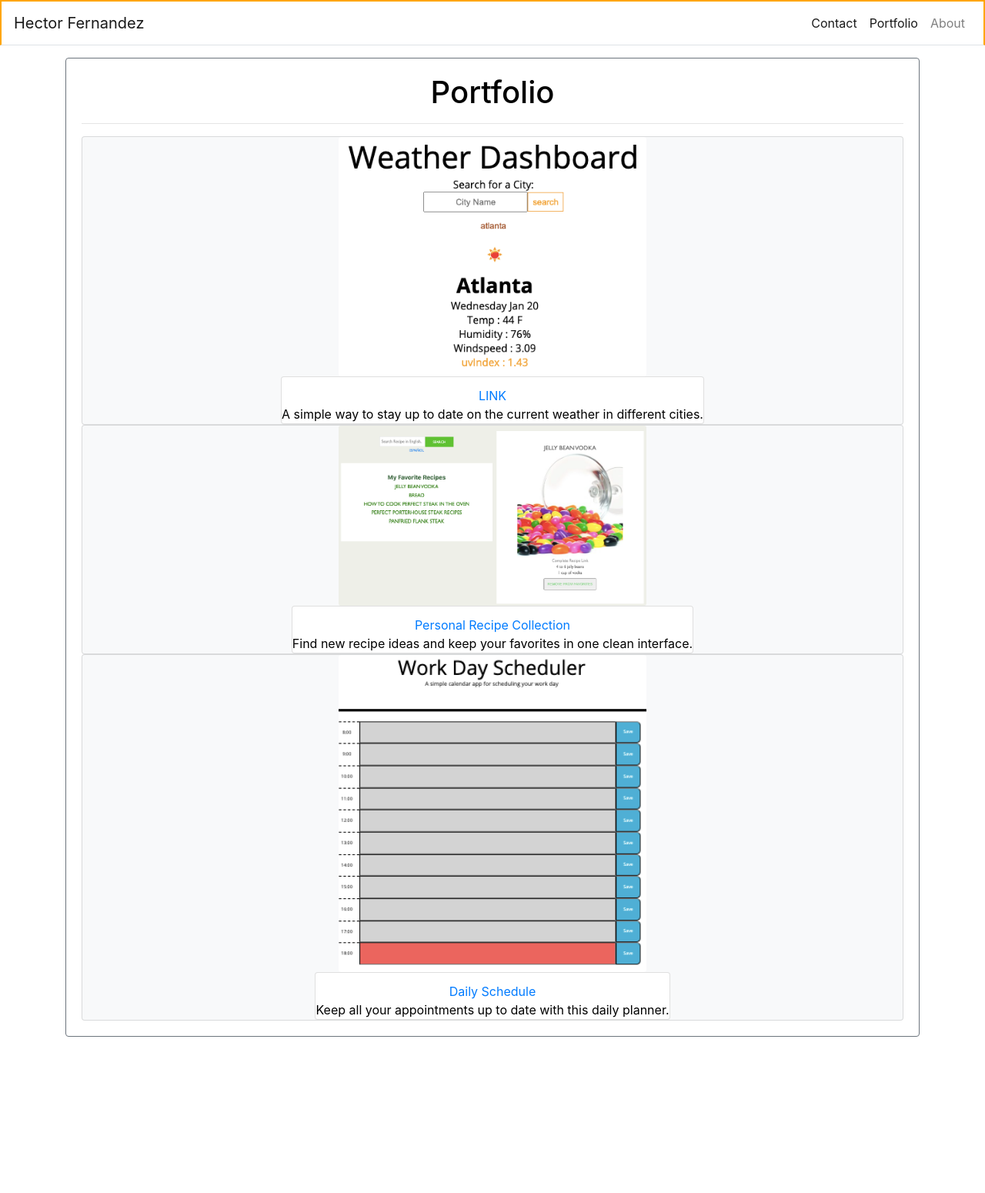
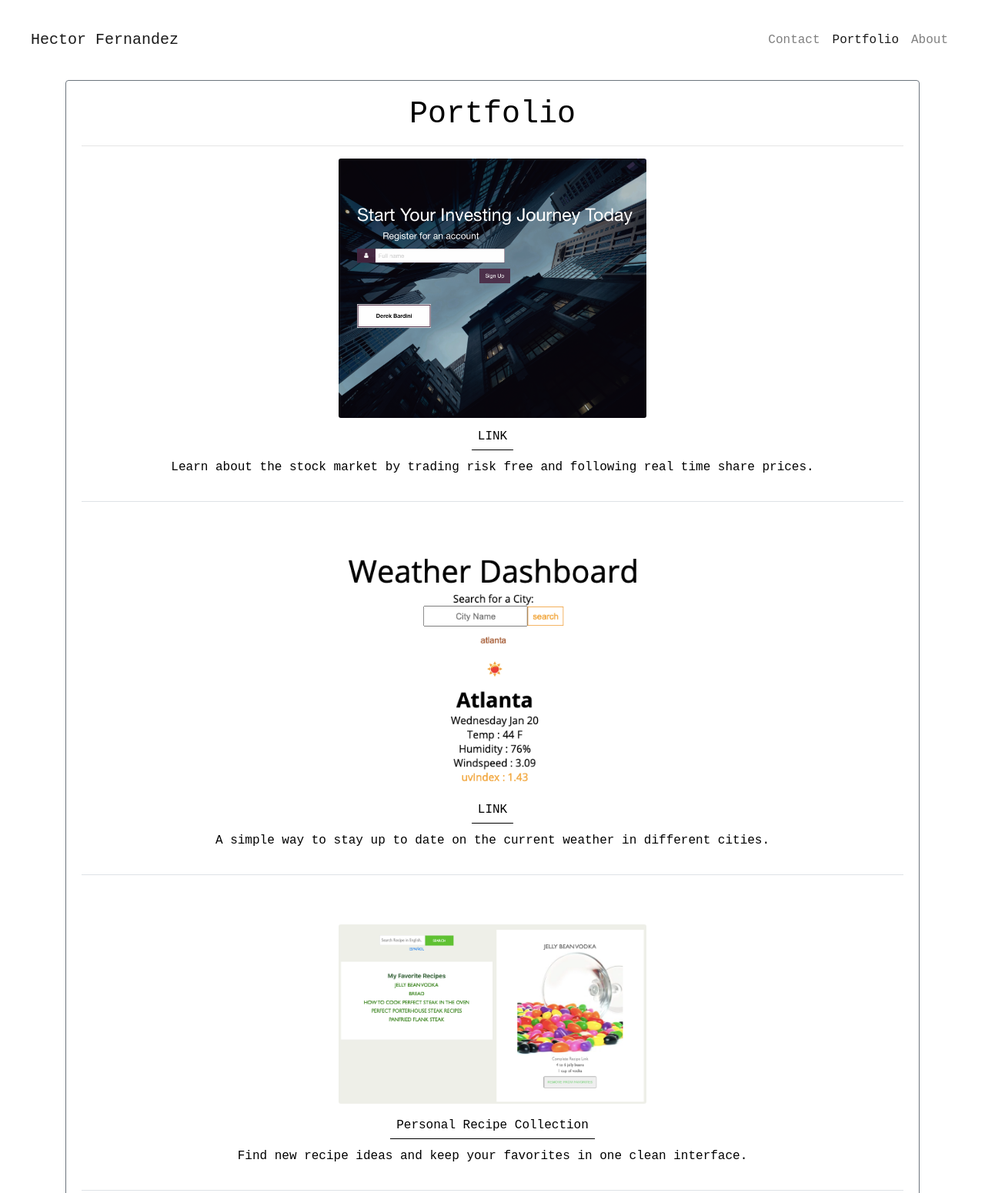
Before and after one commit to hkfernandez/Portfolio, a plain HTML site: page portfolio.html in a window 1280 px wide. Shown: the top 1550 px of the page at 77% size. Before the commit the page ends 1347 px from the top, so only its background shows below. Drawn offline with nearby package versions, Linux system fonts and the light colour scheme.

Commit message:
added stock project to portfolio and improved styling - added link to resume and corrected link to linked-in

```diff
--- a/assets/style/style.css
+++ b/assets/style/style.css
@@ -1,6 +1,7 @@
 body {
     color: black;
     background-color:white;
+	font-family: 'Courier New', Courier, monospace;
     /* background-image: url("images/blue2.png");
     background-position: top;
     background-size: cover; */
@@ -14,19 +15,17 @@ body {
     border: solid white 1px;
 } */
 
-header {
-    border: 2px solid orange;
-}
+
 
 /* main {
     border: solid red 10px;
 } */
 
 
-.orangeBorderSquare {
+/* .orangeBorderSquare {
     border: solid orange 15px;
     box-sizing: border-box;
-}
+} */
 
 /* footer {
     border: solid red 10px;
@@ -42,3 +41,28 @@ header {
     text-align: center;
     background-color: white;
 }
+
+.portfolio-card {
+	margin-bottom: 2em;
+	border: none;
+	background-color: white;
+}
+
+.border-bottom {
+	border-bottom: 5px solid black;
+	padding-bottom: 1em;
+	margin-bottom: 2em;
+}
+
+.button {
+	color: black;
+	border-bottom: 1px solid black;
+	padding: .5em;
+	/* margin: .5em; */
+	margin-bottom: 1.5em;
+	font-weight: 500;
+}
+
+p {
+	margin-top: 1em;
+}
--- a/portfolio.html
+++ b/portfolio.html
@@ -11,19 +11,19 @@
     <link rel="stylesheet" href="./assets/style/style.css">
   </head>
 <body class="bg-white">
-    <header class="border-bottom">
-        <nav class="navbar navbar-expand-lg navbar-light bg-white">
+	<header class="header bg-transparent m-4">
+		<nav class="navbar navbar-expand-lg navbar-light bg-transparent">
 			<a class="navbar-brand" href="#">Hector Fernandez</a>
-            <button class="navbar-toggler border-secondary" type="button" data-toggle="collapse" data-target="#navbarNavDropdown" aria-controls="navbarNavDropdown" aria-expanded="false" aria-label="Toggle navigation">
+			<button class="navbar-toggler bg-white" type="button" data-toggle="collapse" data-target="#navbarNavDropdown" aria-controls="navbarNavDropdown" aria-expanded="false" aria-label="Toggle navigation">
 			  <span class="navbar-toggler-icon"></span>
 			</button>
-            <div class="collapse navbar-collapse justify-content-end" id="navbarNavDropdown">
+			<div class="collapse navbar-collapse justify-content-end bg-transparent" id="navbarNavDropdown">
 			  <ul class="navbar-nav">
 				<li class="nav-item">
-                  <a class="nav-link active" href="contact.html">Contact <!--<span class="sr-only">(current)</span>--></a>
+				  <a class="nav-link" href="contact.html">Contact <!--<span class="sr-only">(current)</span>--></a>
 				</li>
-                <li class="nav-item">
-                  <a class="nav-link active" href="portfolio.html">Portfolio</a>
+				<li class="nav-item active">
+				  <a class="nav-link" href="portfolio.html">Portfolio</a>
 				</li>
 				<li class="nav-item">
 				  <a class="nav-link" href="index.html">About</a>
@@ -48,28 +48,41 @@
                 <div class="card-body">
                     <H1>Portfolio</H1>
                     <hr>
-                    <div class="card bg-light">
-                      <img class="card-img portfolioImg" src="./assets/images/weatherDashboardImg.png" alt="Card image">
-                      <div class="card">
+                    <div class="portfolio-card card">
+                      <img class="card-img portfolioImg" src="./assets/images/stocks.png" alt="Card image">
+                      <div class="border-bottom">
                         <h5 class="card-title"></h5>
-                        <a href="https://hkfernandez.github.io/weather_dashboard/class=" card-text">LINK</a>
-                        <p class="card-text">A simple way to stay up to date on the current weather in different cities.</p>
+                        <a href="https://secret-cliffs-66187.herokuapp.com/" class='button' target='blank'>LINK</a>
+						<br>
+                        <p class="">Learn about the stock market by trading risk free and following real time share prices.</p>
                       </div>
                     </div>
-                    <div class="card bg-light">
-                      <img class="card-img portfolioImg" src="./assets/images/recipeAppImg.png" alt="Card image">
-                      <div class="card">
+                    <div class="portfolio-card card">
+                      <img class="card-img portfolioImg" src="./assets/images/weatherDashboardImg.png" alt="Card image">
+                      <div class="border-bottom">
                         <h5 class="card-title"></h5>
-                        <a href="https://dorykahale.github.io/Recipe-Saver/" card-text">Personal Recipe Collection</a>
-                        <p class="card-text">Find new recipe ideas and keep your favorites in one clean interface.</p>
+                        <a href="https://hkfernandez.github.io/weather_dashboard/class=" class='button' target='blank'>LINK</a>
+						<br>
+                        <p class="">A simple way to stay up to date on the current weather in different cities.</p>
                       </div>
                     </div>
-                    <div class="card bg-light">
+                    <div class="portfolio-card card">
+                      <img class="card-img portfolioImg" src="./assets/images/recipeAppImg.png" alt="Card image">
+                      <div class="border-bottom">
+                        <h5 class="card-title"></h5>
+						<p>
+                        <a href="https://dorykahale.github.io/Recipe-Saver/" class='button' target='blank'>Personal Recipe Collection</a>
+					  </p>
+                        <p>Find new recipe ideas and keep your favorites in one clean interface.</p>
+                      </div>
+                    </div>
+                    <div class="portfolio-card card">
                       <img class="card-img portfolioImg" src="./assets/images/appImage.png" alt="Card image">
-                      <div class="card">
+                      <div class="border-bottom">
                         <h5 class="card-title"></h5>
-                        <a href="https://dorykahale.github.io/Recipe-Saver/" card-text">Daily Schedule</a>
-                        <p class="card-text">Keep all your appointments up to date with this daily planner.</p>
+                        <a href="https://dorykahale.github.io/Recipe-Saver/" class='button' target='blank'>Daily Schedule</a>
+						<br>
+                        <p class="">Keep all your appointments up to date with this daily planner.</p>
                       </div>
                     </div>
                 </div>
```
Also changed, not shown: contact.html (+11 -10 lines), index.html (+10 -5 lines), assets/images/stocks.png (added). Lines whose indentation alone changed are shown as unchanged.
